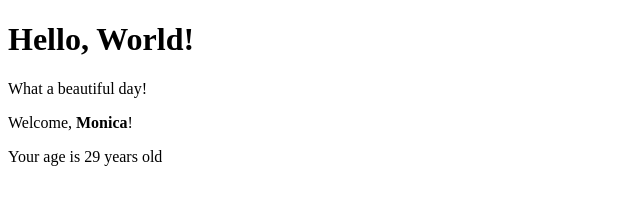
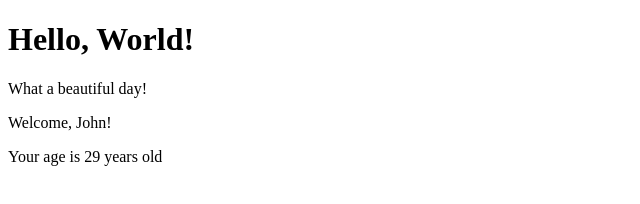
Before and after one commit to MonicaMolini/Develhope-React, a React (Create React App) app: page / in a window 1280 px wide. Shown: the top 204 px of the page, without its empty margins (0-640 px from the left). Built offline with nearby package versions, Linux system fonts and the light colour scheme.

Commit message:
conditional-rendering-4

```diff
--- a/src/components/App.js
+++ b/src/components/App.js
@@ -7,7 +7,7 @@
     return (
       <div>
         <Hello />
-        <Welcome name ={<strong>Monica</strong>} age={29}/>
+        <Welcome name ="John" age={29}/>
 
       </div>
     );
--- a/src/components/Welcome.js
+++ b/src/components/Welcome.js
@@ -6,7 +6,7 @@
     return (
       <div>
         <p>Welcome, {this.props.name || "Stranger"}!</p>
-        {(this.props.age >= 18)  && (this.props.age <= 65) && <Age age = {this.props.age } />}
+        {(this.props.age >= 18)  && (this.props.age <= 65) && (this.props.name === "John") && <Age age = {this.props.age } />}
       </div>
     );
   }
```
